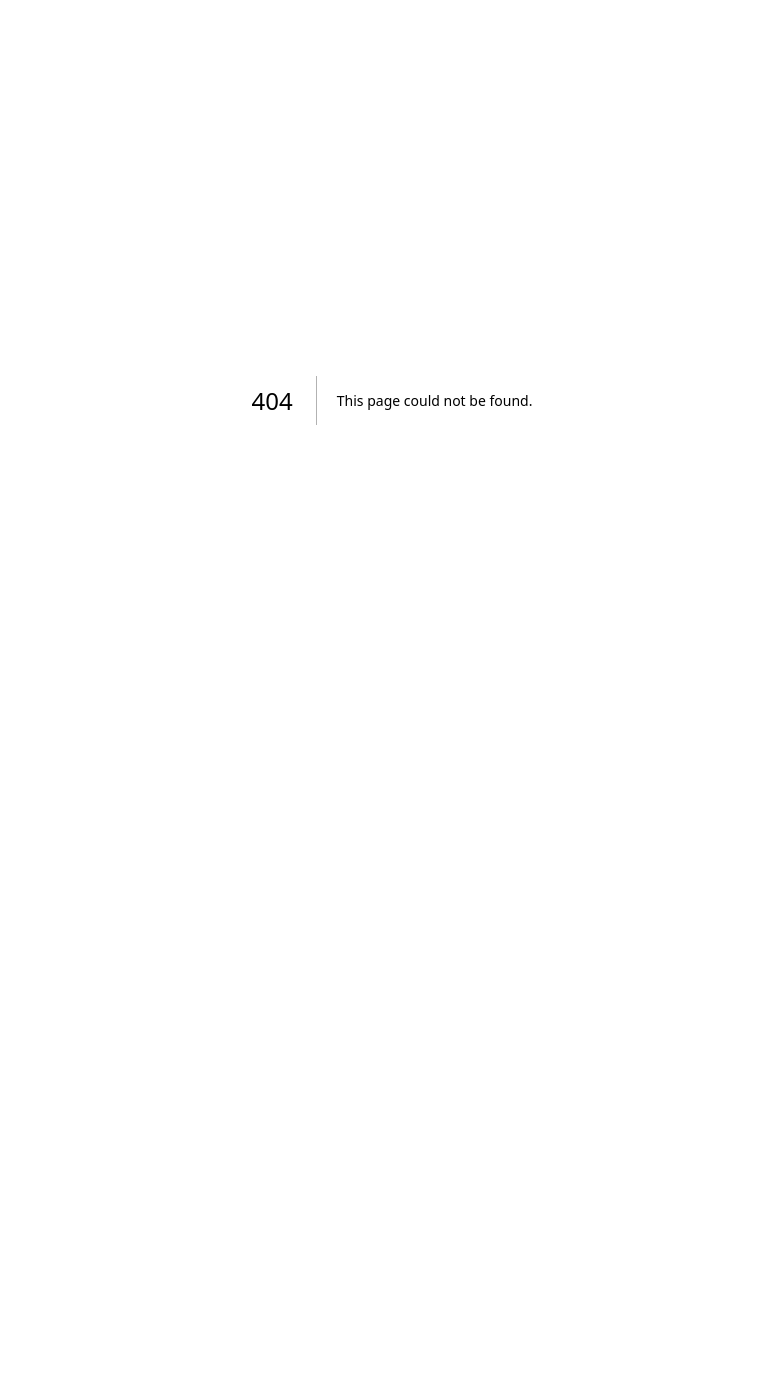
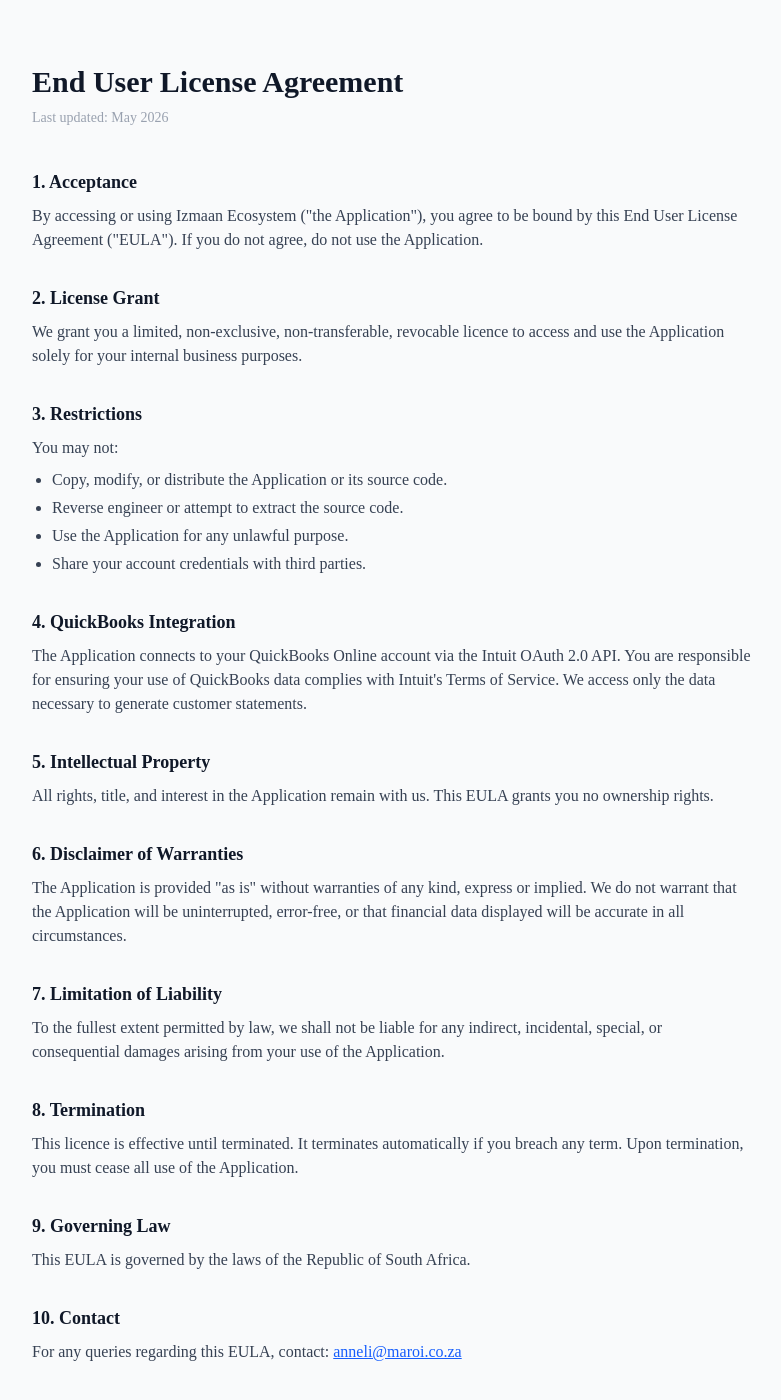
Before and after one commit to anneli-izmaanecosystem/Izmaan-Subsidiaries, a Next.js app: page /eula in a window 1280 px wide. Before the commit this address had no page. Shown: the top 1400 px of the page, without its empty margins (248-1029 px from the left). Before the commit the page ends 800 px from the top, so only its background shows below. Built offline with nearby package versions, Linux system fonts and the light colour scheme.

Commit message:
Add Privacy Policy and EULA pages

```diff
--- /dev/null
+++ b/app/eula/page.tsx
@@ -0,0 +1,66 @@
+export const metadata = { title: 'End User License Agreement — Izmaan Ecosystem' }
+
+export default function EulaPage() {
+  return (
+    <div className="mx-auto max-w-3xl px-6 py-16 text-gray-700">
+      <h1 className="text-3xl font-semibold text-gray-900 mb-2">End User License Agreement</h1>
+      <p className="text-sm text-gray-400 mb-10">Last updated: May 2026</p>
+
+      <section className="mb-8">
+        <h2 className="text-lg font-semibold text-gray-900 mb-2">1. Acceptance</h2>
+        <p>By accessing or using Izmaan Ecosystem ("the Application"), you agree to be bound by this End User License Agreement ("EULA"). If you do not agree, do not use the Application.</p>
+      </section>
+
+      <section className="mb-8">
+        <h2 className="text-lg font-semibold text-gray-900 mb-2">2. License Grant</h2>
+        <p>We grant you a limited, non-exclusive, non-transferable, revocable licence to access and use the Application solely for your internal business purposes.</p>
+      </section>
+
+      <section className="mb-8">
+        <h2 className="text-lg font-semibold text-gray-900 mb-2">3. Restrictions</h2>
+        <p>You may not:</p>
+        <ul className="list-disc pl-5 space-y-1 mt-2">
+          <li>Copy, modify, or distribute the Application or its source code.</li>
+          <li>Reverse engineer or attempt to extract the source code.</li>
+          <li>Use the Application for any unlawful purpose.</li>
+          <li>Share your account credentials with third parties.</li>
+        </ul>
+      </section>
+
+      <section className="mb-8">
+        <h2 className="text-lg font-semibold text-gray-900 mb-2">4. QuickBooks Integration</h2>
+        <p>The Application connects to your QuickBooks Online account via the Intuit OAuth 2.0 API. You are responsible for ensuring your use of QuickBooks data complies with Intuit's Terms of Service. We access only the data necessary to generate customer statements.</p>
+      </section>
+
+      <section className="mb-8">
+        <h2 className="text-lg font-semibold text-gray-900 mb-2">5. Intellectual Property</h2>
+        <p>All rights, title, and interest in the Application remain with us. This EULA grants you no ownership rights.</p>
+      </section>
+
+      <section className="mb-8">
+        <h2 className="text-lg font-semibold text-gray-900 mb-2">6. Disclaimer of Warranties</h2>
+        <p>The Application is provided "as is" without warranties of any kind, express or implied. We do not warrant that the Application will be uninterrupted, error-free, or that financial data displayed will be accurate in all circumstances.</p>
+      </section>
+
+      <section className="mb-8">
+        <h2 className="text-lg font-semibold text-gray-900 mb-2">7. Limitation of Liability</h2>
+        <p>To the fullest extent permitted by law, we shall not be liable for any indirect, incidental, special, or consequential damages arising from your use of the Application.</p>
+      </section>
+
+      <section className="mb-8">
+        <h2 className="text-lg font-semibold text-gray-900 mb-2">8. Termination</h2>
+        <p>This licence is effective until terminated. It terminates automatically if you breach any term. Upon termination, you must cease all use of the Application.</p>
+      </section>
+
+      <section className="mb-8">
+        <h2 className="text-lg font-semibold text-gray-900 mb-2">9. Governing Law</h2>
+        <p>This EULA is governed by the laws of the Republic of South Africa.</p>
+      </section>
+
+      <section className="mb-8">
+        <h2 className="text-lg font-semibold text-gray-900 mb-2">10. Contact</h2>
+        <p>For any queries regarding this EULA, contact: <a href="mailto:anneli@maroi.co.za" className="text-blue-600 underline">anneli@maroi.co.za</a></p>
+      </section>
+    </div>
+  )
+}
--- /dev/null
+++ b/app/privacy/page.tsx
@@ -0,0 +1,63 @@
+export const metadata = { title: 'Privacy Policy — Izmaan Ecosystem' }
+
+export default function PrivacyPage() {
+  return (
+    <div className="mx-auto max-w-3xl px-6 py-16 text-gray-700">
+      <h1 className="text-3xl font-semibold text-gray-900 mb-2">Privacy Policy</h1>
+      <p className="text-sm text-gray-400 mb-10">Last updated: May 2026</p>
+
+      <section className="mb-8">
+        <h2 className="text-lg font-semibold text-gray-900 mb-2">1. Overview</h2>
+        <p>Izmaan Ecosystem ("we", "our", "us") is a business intelligence platform that connects to QuickBooks Online to generate customer account statements. This policy explains what data we collect, how we use it, and your rights.</p>
+      </section>
+
+      <section className="mb-8">
+        <h2 className="text-lg font-semibold text-gray-900 mb-2">2. Data We Collect</h2>
+        <ul className="list-disc pl-5 space-y-1">
+          <li><strong>Account information:</strong> Your name and email address via Clerk authentication.</li>
+          <li><strong>QuickBooks data:</strong> Customer records, transaction history, and account balances fetched on demand from your connected QuickBooks Online company.</li>
+          <li><strong>OAuth tokens:</strong> QuickBooks access and refresh tokens stored securely in an encrypted Redis store to maintain your connection.</li>
+        </ul>
+      </section>
+
+      <section className="mb-8">
+        <h2 className="text-lg font-semibold text-gray-900 mb-2">3. How We Use Your Data</h2>
+        <ul className="list-disc pl-5 space-y-1">
+          <li>To authenticate you and maintain your session.</li>
+          <li>To retrieve and display customer statements from your QuickBooks account.</li>
+          <li>We do not sell, share, or use your data for advertising purposes.</li>
+        </ul>
+      </section>
+
+      <section className="mb-8">
+        <h2 className="text-lg font-semibold text-gray-900 mb-2">4. Data Storage &amp; Security</h2>
+        <p>OAuth tokens are stored in an encrypted Upstash Redis instance. All data is transmitted over HTTPS. We apply rate limiting and authentication checks on all API endpoints.</p>
+      </section>
+
+      <section className="mb-8">
+        <h2 className="text-lg font-semibold text-gray-900 mb-2">5. Third-Party Services</h2>
+        <ul className="list-disc pl-5 space-y-1">
+          <li><strong>Clerk</strong> — authentication and user management (<a href="https://clerk.com/privacy" className="text-blue-600 underline">clerk.com/privacy</a>)</li>
+          <li><strong>Intuit QuickBooks</strong> — accounting data provider (<a href="https://www.intuit.com/privacy/statement/" className="text-blue-600 underline">intuit.com/privacy</a>)</li>
+          <li><strong>Vercel</strong> — hosting infrastructure (<a href="https://vercel.com/legal/privacy-policy" className="text-blue-600 underline">vercel.com/legal/privacy-policy</a>)</li>
+          <li><strong>Upstash</strong> — token storage (<a href="https://upstash.com/trust/privacy.pdf" className="text-blue-600 underline">upstash.com/trust/privacy.pdf</a>)</li>
+        </ul>
+      </section>
+
+      <section className="mb-8">
+        <h2 className="text-lg font-semibold text-gray-900 mb-2">6. Data Retention</h2>
+        <p>OAuth tokens are retained until you disconnect QuickBooks from the Settings page, at which point they are deleted. We do not store QuickBooks statement data — it is fetched on demand and never persisted.</p>
+      </section>
+
+      <section className="mb-8">
+        <h2 className="text-lg font-semibold text-gray-900 mb-2">7. Your Rights</h2>
+        <p>You may disconnect your QuickBooks account at any time via the Settings page. To request deletion of your account data, contact us at the email below.</p>
+      </section>
+
+      <section className="mb-8">
+        <h2 className="text-lg font-semibold text-gray-900 mb-2">8. Contact</h2>
+        <p>For privacy-related queries, contact: <a href="mailto:anneli@maroi.co.za" className="text-blue-600 underline">anneli@maroi.co.za</a></p>
+      </section>
+    </div>
+  )
+}
```
